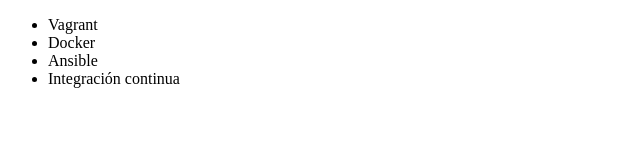
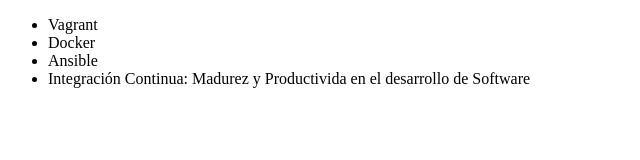
Before and after one commit to Daneb2022/alura-git, a plain HTML site: page index.html in a window 1280 px wide. Shown: the whole page, without its empty margins (0-640 px from the left). Drawn offline with Linux system fonts and the light colour scheme.

Commit message:
Modificando el titulo

```diff
--- a/index.html
+++ b/index.html
@@ -2,14 +2,14 @@
 <html lang = "en">
 <head>
      <meta charset = "UTF-8">
-     <title> Cursos de Alura </title>
+     <title> Cursos de DevOps de Alura </title>
 </head>
 <body>
      <ul>
          <li> Vagrant </li>
          <li> Docker </li>
          <li> Ansible </li>
-         <li> Integración continua </li>
+         <li> Integración Continua: Madurez y Productivida en el desarrollo de Software</li>
      </ul>
 </body>
 </html>
```
